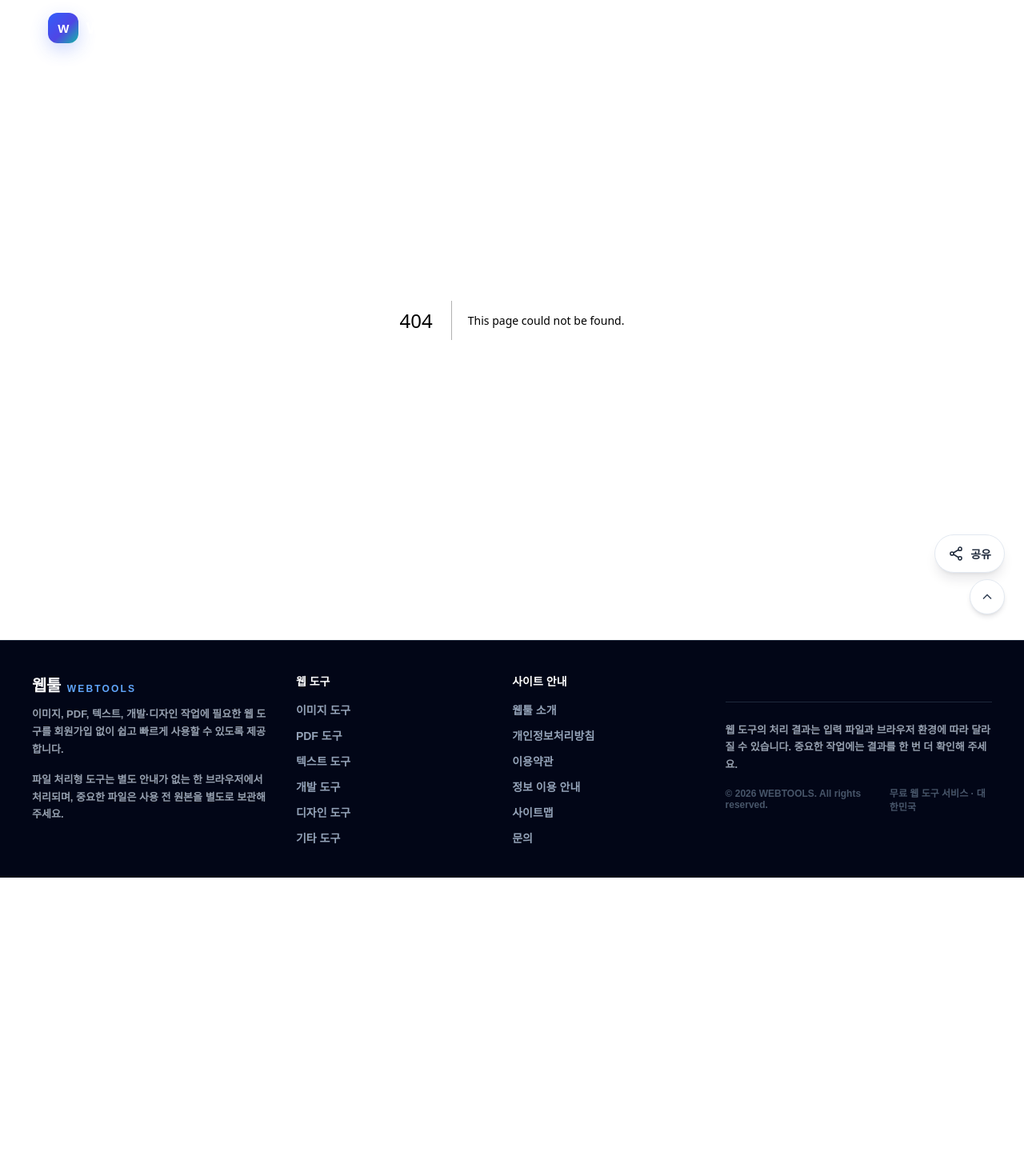
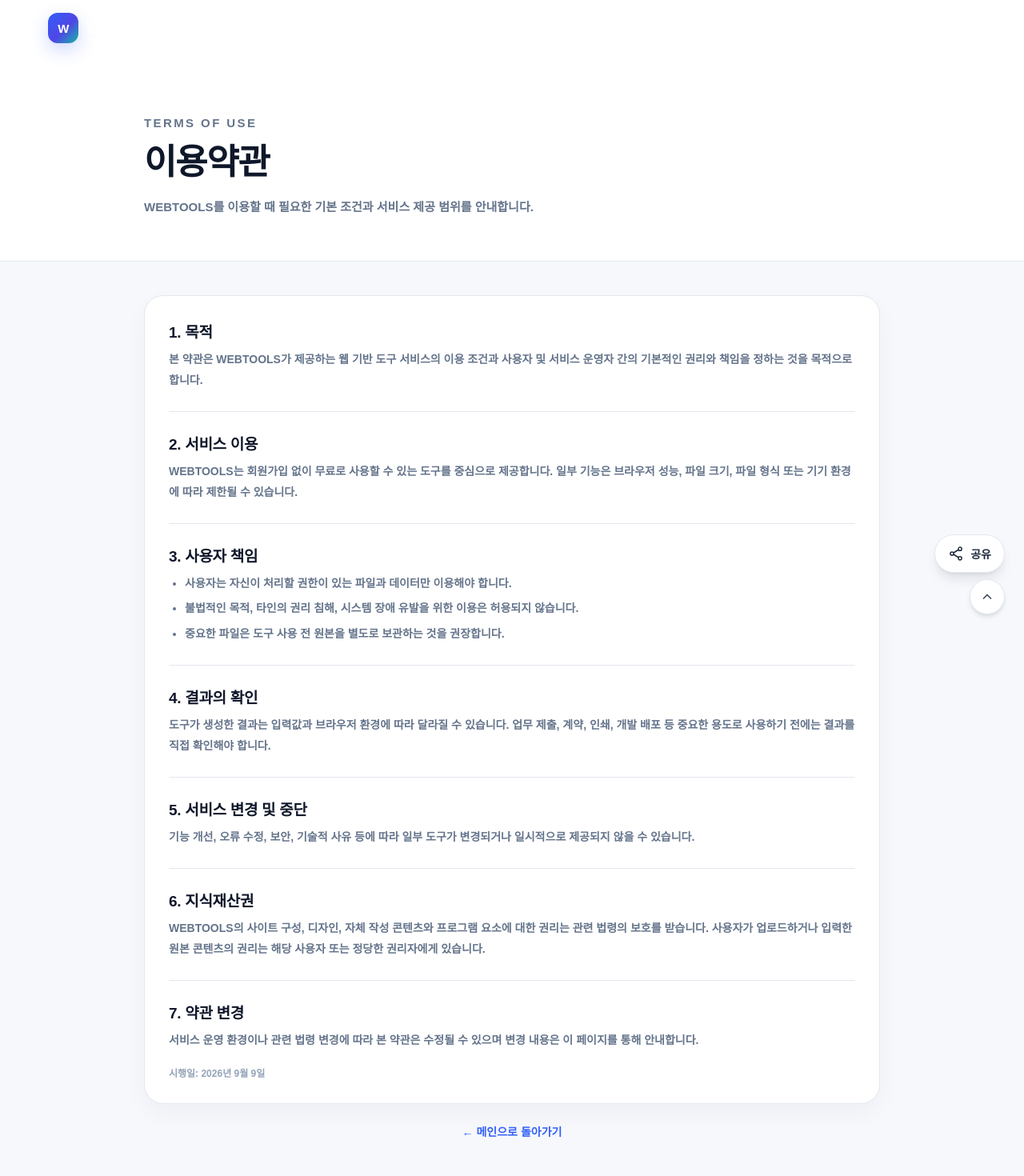
Before and after one commit to license-book/web-tools, a Next.js app: page /terms in a window 1280 px wide. Before the commit this address had no page. Shown: the top 1470 px of the page at 80% size. Before the commit the page ends 1097 px from the top, so only its background shows below. Built offline with nearby package versions, Linux system fonts and the light colour scheme.

Commit message:
feat: add terms page

```diff
--- /dev/null
+++ b/app/terms/page.tsx
@@ -0,0 +1,27 @@
+import type { Metadata } from 'next';
+import Link from 'next/link';
+
+export const metadata: Metadata = {
+  title: '이용약관',
+  description: 'WEBTOOLS 서비스 이용 조건과 사용자 책임에 대해 안내합니다.',
+};
+
+export default function TermsPage() {
+  return (
+    <main className="infoPage">
+      <section className="infoPageHero"><div className="infoPageHeroInner"><p className="infoPageEyebrow">TERMS OF USE</p><h1>이용약관</h1><p>WEBTOOLS를 이용할 때 필요한 기본 조건과 서비스 제공 범위를 안내합니다.</p></div></section>
+      <div className="infoPageBody">
+        <div className="infoCard">
+          <section className="infoBlock"><h2>1. 목적</h2><p>본 약관은 WEBTOOLS가 제공하는 웹 기반 도구 서비스의 이용 조건과 사용자 및 서비스 운영자 간의 기본적인 권리와 책임을 정하는 것을 목적으로 합니다.</p></section>
+          <section className="infoBlock"><h2>2. 서비스 이용</h2><p>WEBTOOLS는 회원가입 없이 무료로 사용할 수 있는 도구를 중심으로 제공합니다. 일부 기능은 브라우저 성능, 파일 크기, 파일 형식 또는 기기 환경에 따라 제한될 수 있습니다.</p></section>
+          <section className="infoBlock"><h2>3. 사용자 책임</h2><ul><li>사용자는 자신이 처리할 권한이 있는 파일과 데이터만 이용해야 합니다.</li><li>불법적인 목적, 타인의 권리 침해, 시스템 장애 유발을 위한 이용은 허용되지 않습니다.</li><li>중요한 파일은 도구 사용 전 원본을 별도로 보관하는 것을 권장합니다.</li></ul></section>
+          <section className="infoBlock"><h2>4. 결과의 확인</h2><p>도구가 생성한 결과는 입력값과 브라우저 환경에 따라 달라질 수 있습니다. 업무 제출, 계약, 인쇄, 개발 배포 등 중요한 용도로 사용하기 전에는 결과를 직접 확인해야 합니다.</p></section>
+          <section className="infoBlock"><h2>5. 서비스 변경 및 중단</h2><p>기능 개선, 오류 수정, 보안, 기술적 사유 등에 따라 일부 도구가 변경되거나 일시적으로 제공되지 않을 수 있습니다.</p></section>
+          <section className="infoBlock"><h2>6. 지식재산권</h2><p>WEBTOOLS의 사이트 구성, 디자인, 자체 작성 콘텐츠와 프로그램 요소에 대한 권리는 관련 법령의 보호를 받습니다. 사용자가 업로드하거나 입력한 원본 콘텐츠의 권리는 해당 사용자 또는 정당한 권리자에게 있습니다.</p></section>
+          <section className="infoBlock"><h2>7. 약관 변경</h2><p>서비스 운영 환경이나 관련 법령 변경에 따라 본 약관은 수정될 수 있으며 변경 내용은 이 페이지를 통해 안내합니다.</p><div className="infoMeta">시행일: 2026년 9월 9일</div></section>
+        </div>
+        <div className="infoBack"><Link href="/">← 메인으로 돌아가기</Link></div>
+      </div>
+    </main>
+  );
+}
```
